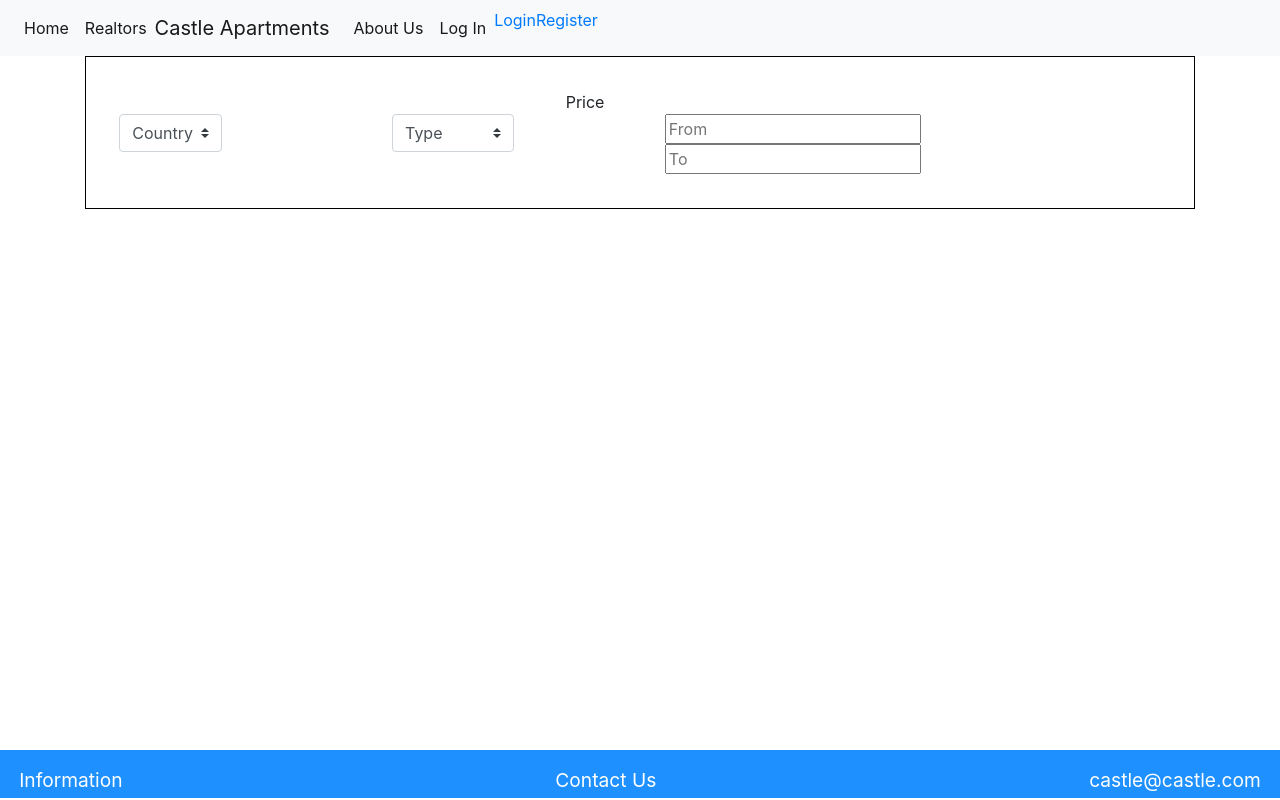
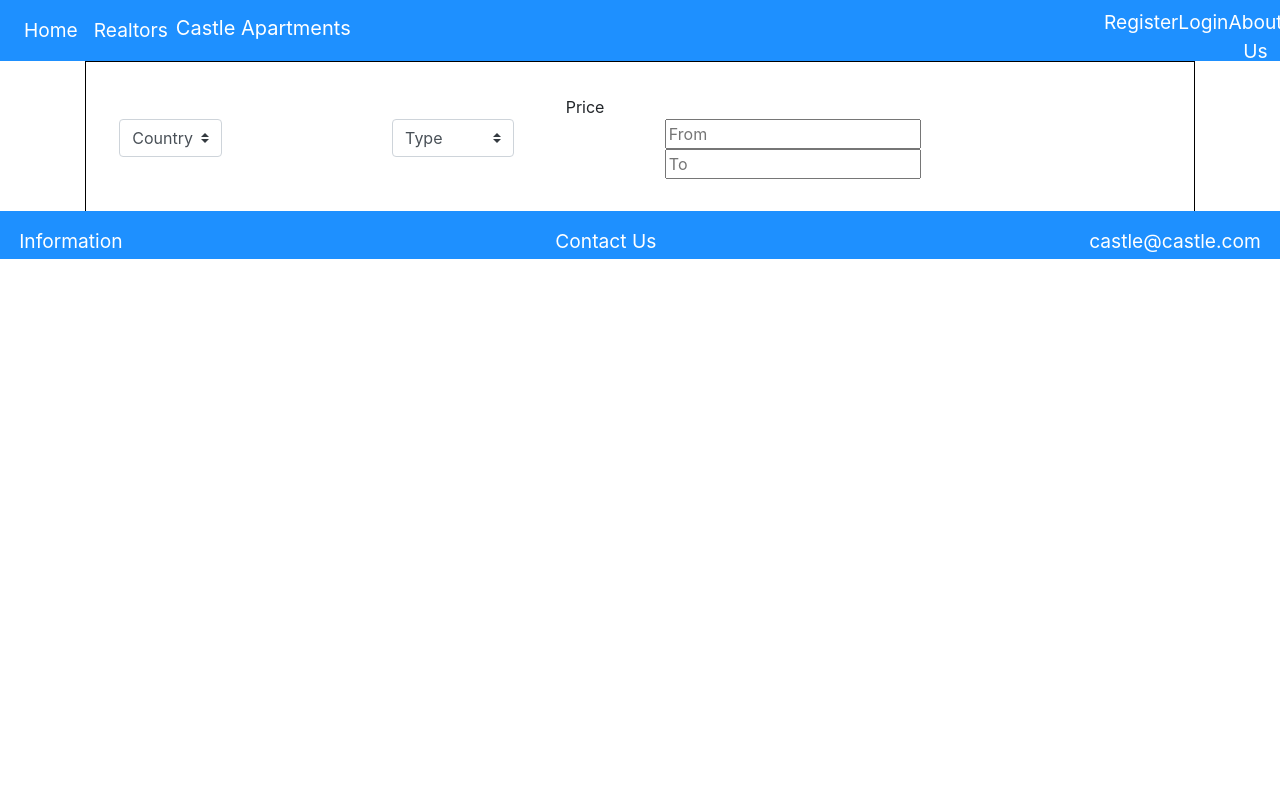
Before and after one commit to Runar16/Verklegt_2, a Django app: page / in a window 1280 px wide. Run offline with Django 3.2, Linux system fonts and the light colour scheme; data that the repository does not hold is empty; some libraries are stand-ins or nearby versions.

Commit message:
i like turtles

```diff
--- a/static/css/main.css
+++ b/static/css/main.css
@@ -3,8 +3,10 @@
 }
 
 .footer {
-    position: fixed;
+    position: relative;
+    bottom: 0;
     left: 0px;
+    right: 0px;
     bottom: 2px; /* hvít lína fyrir neðan footer */
     width: 100%;
     background-color: dodgerblue;
@@ -15,6 +17,46 @@
 
     font-size: 1.2rem;
 }
+
+.navbar {
+    position: relative;
+    top: 0;
+    left: 0px;
+    right: 0px;
+    bottom: 10px; /* hvít lína fyrir neðan header */
+    width: 100%;
+    background-color: dodgerblue;
+    color: white;
+    text-align: center;
+
+
+    font-size: 1.2rem;
+}
+.navbar-brand {
+    text-align: center;
+    color: white;
+}
+.nav-link {
+    display: block;
+    padding: .5rem 1rem;
+    color: white;
+}
+.login {
+    color: white;
+}
+
+
+.login-buttons {
+
+    display: inline-flex;
+    justify-content: flex-end;
+    padding-left: 85%;
+    flex-direction: row-reverse;
+    position:fixed;
+
+
+}
+
 
 .footercontainer {
 
--- a/templates/base.html
+++ b/templates/base.html
@@ -11,7 +11,7 @@
     <link rel="stylesheet" href="https://stackpath.bootstrapcdn.com/bootstrap/4.3.1/css/bootstrap.min.css" integrity="sha384-ggOyR0iXCbMQv3Xipma34MD+dH/1fQ784/j6cY/iJTQUOhcWr7x9JvoRxT2MZw1T" crossorigin="anonymous">
 </head>
 <body>
-    <nav class="navbar navbar-expand-lg navbar-light bg-light">
+    <nav class="navbar navbar-expand-lg ">
 
       <div class="collapse navbar-collapse" id="navbarSupportedContent">
         <ul class="navbar-nav mr-auto">
@@ -27,40 +27,22 @@
                <span class="navbar-toggler-icon"></span>
             </button>
 
+
+            <!-- <li class="nav-item active">
+            <a class="nav-link" href="#">Log In <span class="sr-only">(current)</span></a>
+          </li> -->
+            <div class="login-buttons">
             <li class="nav-item active">
-            <a class="nav-link" href="#">About Us <span class="sr-only">(current)</span></a>
+            <a class="login" href="#">About Us <span class="sr-only">(current)</span></a>
           </li>
-            <li class="nav-item active">
-            <a class="nav-link" href="#">Log In <span class="sr-only">(current)</span></a>
-          </li>
-          <!--<li class="nav-item">
-            <a class="nav-link" href="#">Link</a>
-          </li>-->
-          <!--<li class="nav-item dropdown">
-            <a class="nav-link dropdown-toggle" href="#" id="navbarDropdown" role="button" data-toggle="dropdown" aria-haspopup="true" aria-expanded="false">
-              Dropdown
-            </a>
-            <div class="dropdown-menu" aria-labelledby="navbarDropdown">
-              <a class="dropdown-item" href="#">Action</a>
-              <a class="dropdown-item" href="#">Another action</a>
-              <div class="dropdown-divider"></div>
-              <a class="dropdown-item" href="#">Something else here</a>
+            {% if user.is_authenticated %}
+                <li><a class="login" href="{%url 'logout' %}">Logout</a></li>
+            {% else %}
+                <li><a class="login" href="{% url 'login' %}">Login</a></li>
+                <li><a class="login" href="{% url 'register' %}">Register</a></li>
+            {% endif %}
             </div>
-          </li>
-          <li class="nav-item">
-            <a class="nav-link disabled" href="#">Disabled</a>
-          </li>-->
-            {% if user.is_authenticated %}
-                <li><a href="{%url 'logout' %}">Logout</a></li>
-            {% else %}
-                <li><a href="{% url 'login' %}">Login</a></li>
-                <li><a href="{% url 'register' %}">Register</a></li>
-            {% endif %}
         </ul>
-        <!--<form class="form-inline my-2 my-lg-0">
-          <input class="form-control mr-sm-2" type="search" placeholder="Search" aria-label="Search">
-          <button class="btn btn-outline-success my-2 my-sm-0" type="submit">Search</button>
-        </form>-->
       </div>
     </nav>
     <div class="container">
```
